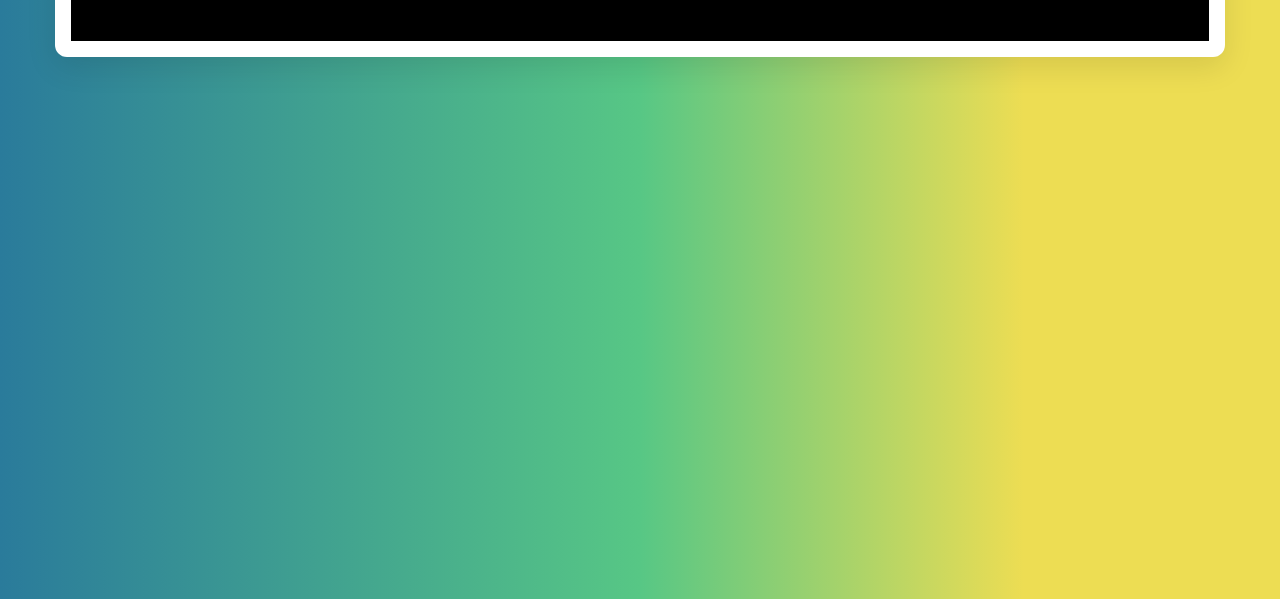
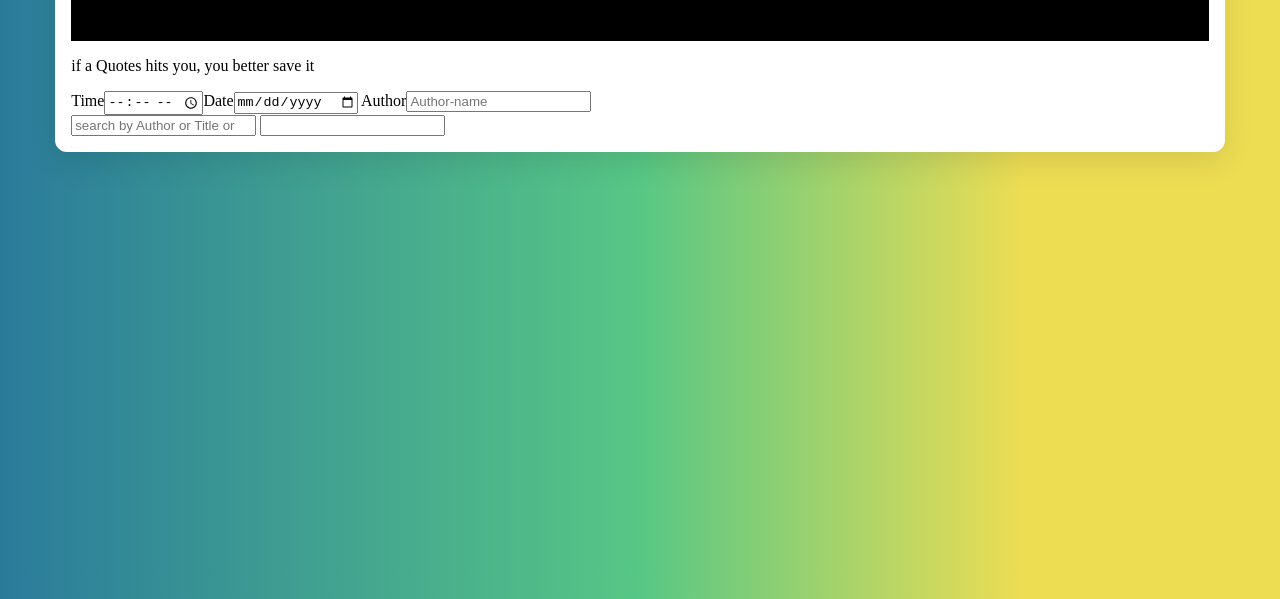
Before and after one commit to WaBuyange37/WiseWordVault2, a website: page publick/index.html in a window 1280 px wide. Shown: the part 201-800 px from the top of the page. Drawn offline with Linux system fonts and the light colour scheme.

Commit message:
little about form

```diff
--- a/publick/index.html
+++ b/publick/index.html
@@ -10,6 +10,25 @@
 <body>
   <section class="wiseWord">
     <Header><H1>Save your Words</H1><h3>Save your Days</h3></Header>
+    <p>if a Quotes hits you, you better save it</p>
+
+    <div class="forms">
+      <form action="">
+        <div class="amafomu">
+          <div class="left">
+            <span> <label for="time">Time</label><input type="time"><label>Date</label><input type="date"></span>
+            <span><label for="author">Author</label><input type="name" placeholder="Author-name"></span>
+          </div>
+          <div class="right">
+            <span><input type="search" placeholder="search by Author or Title or Date"></span>
+            <span><input type="option"></span>
+          </div>
+
+        </div>
+        <div class="amafomu"></div>
+        <div class="amafomu"></div>
+      </form>
+    </div>
   </section>
 
 </body>
```
